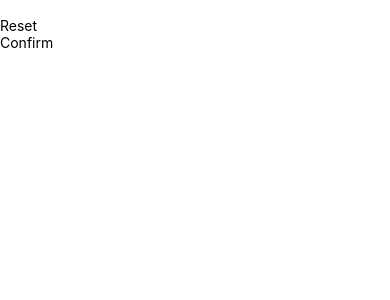
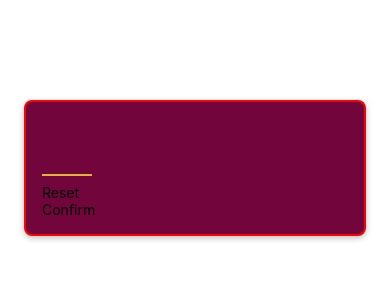
Before and after one commit to MorgynKass/Number-Game, a React Native app: screen / in a window 390 px wide. Shown: the top 300 px of the page. Built offline with nearby package versions, Linux system fonts and the light colour scheme.

Commit message:
finished styles for android and ios

```diff
--- a/screens/StartScreen.js
+++ b/screens/StartScreen.js
@@ -1,15 +1,46 @@
-import { TextInput, View } from "react-native";
+import { TextInput, View, StyleSheet } from "react-native";
 
 import PrimaryButton from "../components/PrimaryButton";
 
 function StartScreen() {
   return (
-    <View>
-      <TextInput />
+    <View style={styles.inputContainer}>
+      <TextInput style={styles.input} maxLength={2}/>
       <PrimaryButton>Reset</PrimaryButton>
       <PrimaryButton>Confirm</PrimaryButton>
     </View>
   );
 }
 
+const styles = StyleSheet.create({
+  inputContainer: {
+    // flex: 1,
+    marginTop: 100,
+    marginHorizontal: 24,
+    padding: 16,
+    backgroundColor: "#72063c",
+    borderRadius: 8,
+    elevation: 4,
+    shadowColor: "black",
+    shadowOffset: { width: 0, height: 2 },
+    shadowRadius: 6,
+    shadowOpacity: 0.25,
+
+    // visual testing
+    borderWidth: 2,
+    borderColor: "red",
+  },
+  input: {
+    height: 50,
+    width: 50,
+    fontSize: 32,
+    borderBottomColor: "#ddb52f",
+    borderBottomWidth: 2,
+    color: "#ddb52f",
+    marginVertical: 8,
+    fontWeight: "bold",
+    textAlign: "center",
+  },
+});
+
 export default StartScreen;
```
